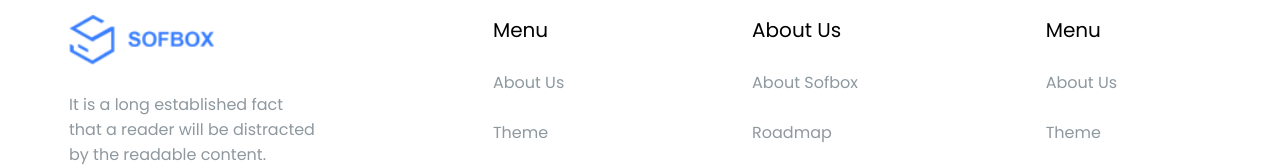
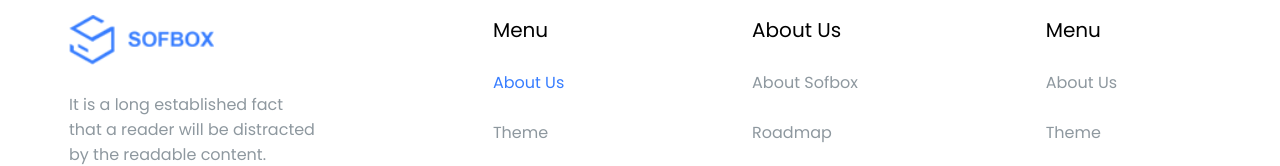
Before and after one commit to fracs31/proj-html-vuejs, a Vue app: page / in a window 1280 px wide. In both pictures the pointer is over the item 528 px from the left and 5883 px from the top of the page. Shown: the part 5801-5967 px from the top of the page. Built offline with nearby package versions, Linux system fonts and the light colour scheme.

Commit message:
ADD hover style to list items in the footer

```diff
--- a/src/components/Footer.vue
+++ b/src/components/Footer.vue
@@ -143,5 +143,11 @@
     .list-item {
         color: var(--grey);
         margin-bottom: 25px;
+        cursor: pointer;
+        transition: 0.5s;
+    }
+    /* Elementi della lista in hover */
+    .list-item:hover {
+        color: var(--blue);
     }
 </style>
```
